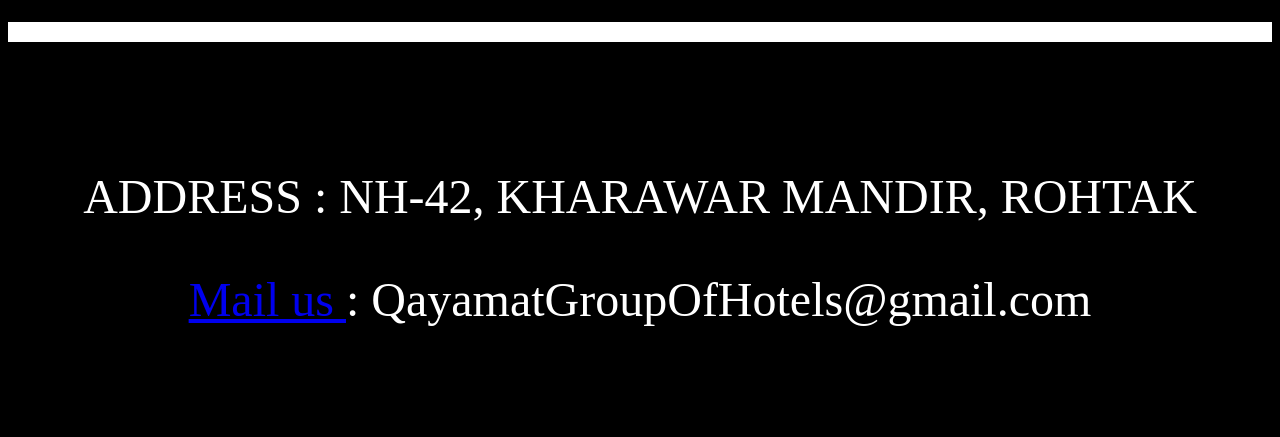
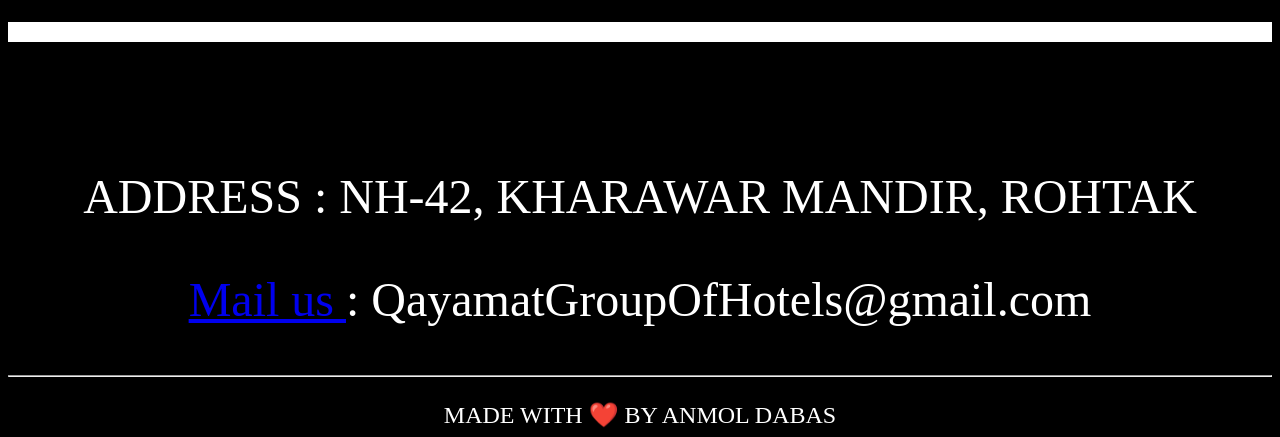
Before and after one commit to Anmolcoderr/-, a plain HTML site: page Contact Us.html in a window 1280 px wide. Shown: the part 4494-4931 px from the top of the page. Before the commit the page ends 4869 px from the top, so only its background shows below. Drawn offline with Linux system fonts and the light colour scheme.

Commit message:
Update Contact Us.html

```diff
--- a/Contact Us.html
+++ b/Contact Us.html
@@ -53,5 +53,6 @@ Sunday: 10:00 to 23:59</p><hr>
 <BR></p>
 <P>ADDRESS : NH-42, KHARAWAR MANDIR, ROHTAK</p>
 <p><a href="mailto:QayamatGroupOfHotels@gmail.com">Mail us </a> : QayamatGroupOfHotels@gmail.com
+  <hr><center><font size="5">MADE WITH ❤️ BY ANMOL DABAS </FONT></CENTER>
 </BODY>
 </HTML>
```
